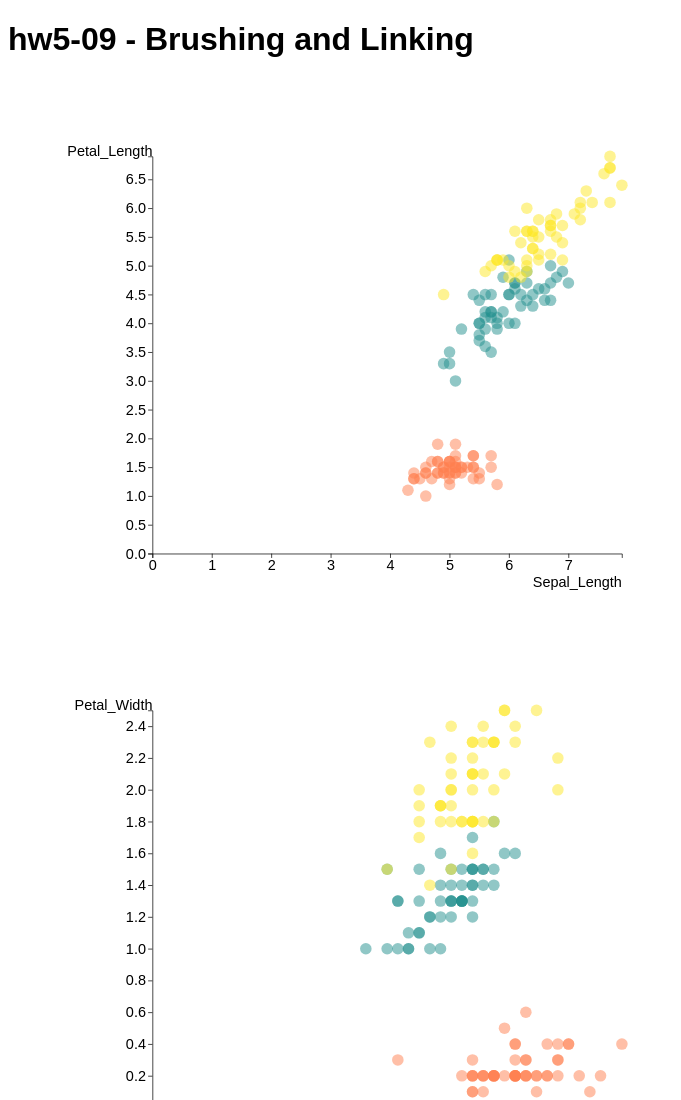
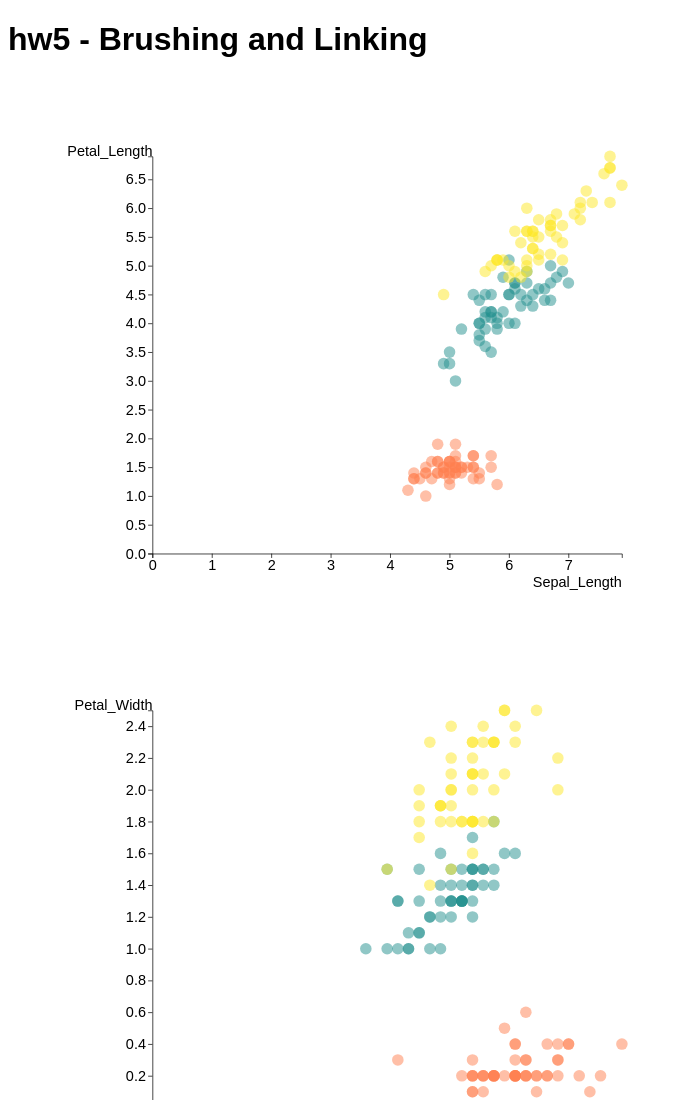
Before and after one commit to DS4200-S22/hw-05-josh-and-matt-hw-5, a plain HTML site: page index.html in a window 1280 px wide. Shown: the top 1100 px of the page, without its empty margins (0-681 px from the left). Drawn offline with Linux system fonts and the light colour scheme.

Commit message:
fixing page title

```diff
--- a/index.html
+++ b/index.html
@@ -8,7 +8,7 @@
 </head>
 <body>
 
-    <h1>hw5-09 - Brushing and Linking</h1>
+    <h1>hw5 - Brushing and Linking</h1>
     <div id="vis-holder"></div>
 
    <script src='js/brushinglinking.js'></script>
```
